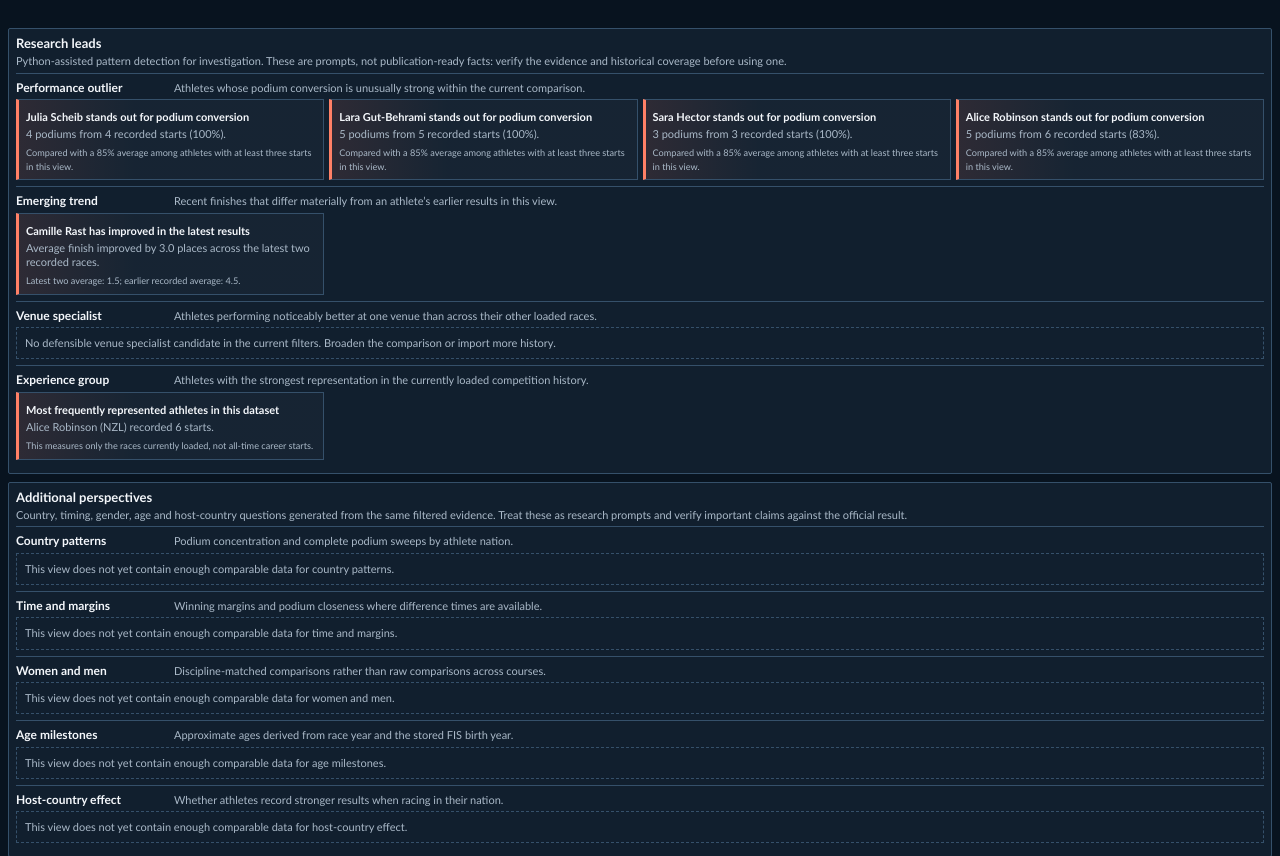
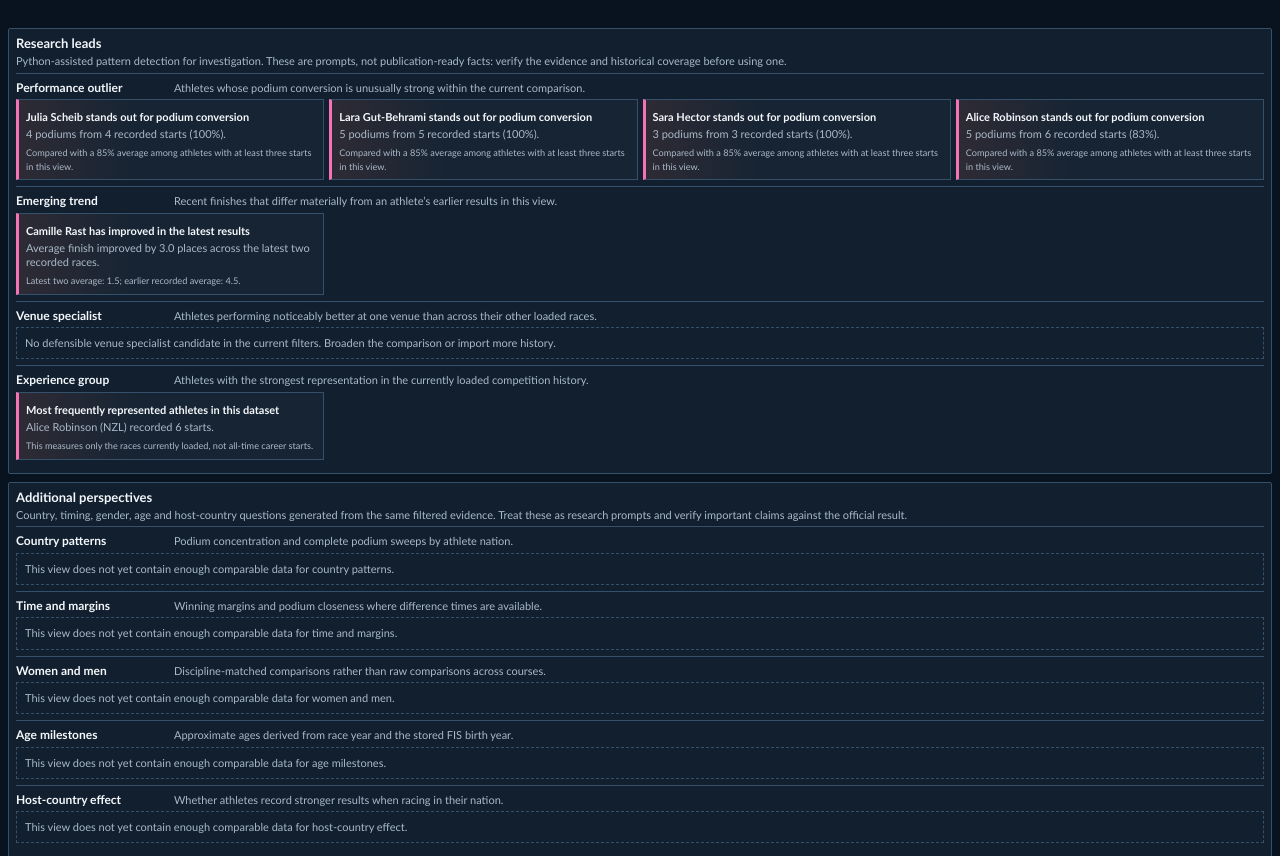
Before and after one commit to CasparRitchie/cxms, a Flask app: page /workspace/sports-editorial/stat-insights in a window 1280 px wide. Shown: the part 390-1246 px from the top of the page. Run offline with Flask 3, Linux system fonts and the light colour scheme.

Commit message:
update red to magenta to avoid clash with coral

```diff
--- a/static/css/sports-editorial-workspace.css
+++ b/static/css/sports-editorial-workspace.css
@@ -55,10 +55,10 @@ html[data-sew-theme="light"] .sew-document-bar{background:rgba(255,255,255,.97)}
   --sew-review-bg:#332508;
   --sew-change:#c4b5fd;
   --sew-change-bg:#251b3f;
-  --sew-opportunity:#ff8066;
+  --sew-opportunity:#F472B6;
   --sew-opportunity-bg:#3b1d1a;
   --sew-neutral:#aab9c8;
-  --sew-error:#ff8a80;
+  --sew-error:#F472B6;
 }
 .sew-page{background:#08131f}
 .sew-toolbar{background:#111f2e}
@@ -96,7 +96,7 @@ html[data-sew-theme="light"]{
   --cxms-muted:#526174;
 }
 html[data-sew-theme="light"] .sew-page{background:#f4f7fa}
-html[data-sew-theme="light"] .sew-app{--sew-ink:#102033;--sew-muted:#526174;--sew-line:#cbd5e1;--sew-card:#fff;--sew-blue:#0057b8;--sew-green:#16794b;--sew-review:#a15c00;--sew-review-bg:#fff4d6;--sew-change:#6941c6;--sew-change-bg:#f4f0ff;--sew-opportunity:#d9482b;--sew-opportunity-bg:#fff0ed;--sew-neutral:#667085;--sew-error:#b42318}
+html[data-sew-theme="light"] .sew-app{--sew-ink:#102033;--sew-muted:#526174;--sew-line:#cbd5e1;--sew-card:#fff;--sew-blue:#0057b8;--sew-green:#16794b;--sew-review:#a15c00;--sew-review-bg:#fff4d6;--sew-change:#6941c6;--sew-change-bg:#f4f0ff;--sew-opportunity:#B4236B;--sew-opportunity-bg:#fff0ed;--sew-neutral:#667085;--sew-error:#b42318}
 html[data-sew-theme="light"] .sew-toolbar{background:#fff}
 html[data-sew-theme="light"] .sew-document-title{border-color:#168a50;background:linear-gradient(135deg,#ddf8e9,#e8f1ff)}
 html[data-sew-theme="light"] .sew-stat-card.needs-review{border-left-color:#d97706;background:linear-gradient(90deg,#fff4d6,#fff 28%)}
@@ -120,7 +120,7 @@ html[data-sew-theme="light"] .sew-status--approved,html[data-sew-theme="light"]
 html[data-sew-theme="light"] .sew-status--changes_requested{background:#fee4e2;color:#7a1a12}
 html[data-sew-theme="light"] .sew-stat-card--section .sew-validation{color:#16794b}
 html[data-sew-theme="light"] .sew-app input:focus,html[data-sew-theme="light"] .sew-app textarea:focus,html[data-sew-theme="light"] .sew-app select:focus,html[data-sew-theme="light"] .sew-rich-editor:focus{border-color:#0057b8;outline-color:rgba(0,87,184,.24)}
-html[data-sew-theme="light"] .sew-discovery,html[data-sew-theme="light"] .sew-discovery--trend,html[data-sew-theme="light"] .sew-discovery--group{border-left-color:#d9482b;background:linear-gradient(90deg,#fff0ed,#fff 38%)}
+html[data-sew-theme="light"] .sew-discovery,html[data-sew-theme="light"] .sew-discovery--trend,html[data-sew-theme="light"] .sew-discovery--group{border-left-color:#B4236B;background:linear-gradient(90deg,#fff0ed,#fff 38%)}
 html[data-sew-theme="light"] .sew-stat-card.is-accepted{border-left-color:#667085;background:#f2f4f7}
 html[data-sew-theme="light"] .sew-stat-card.is-accepted .sew-validation{color:#667085}
 
```
